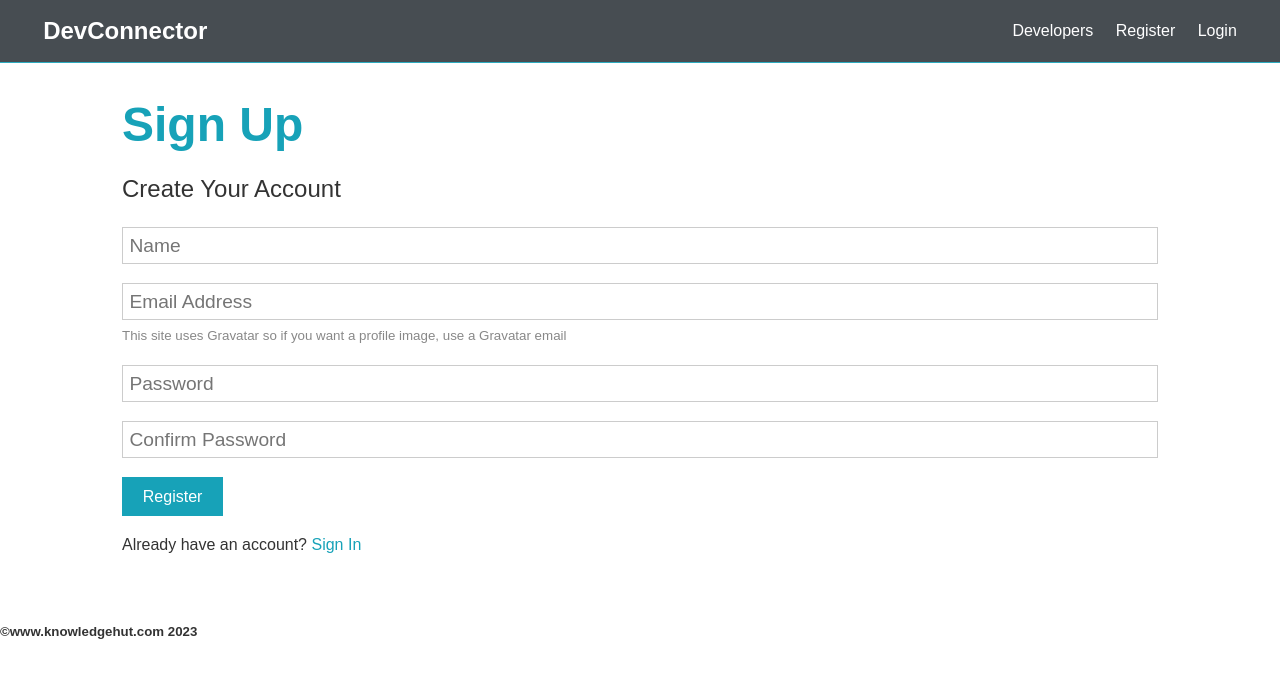
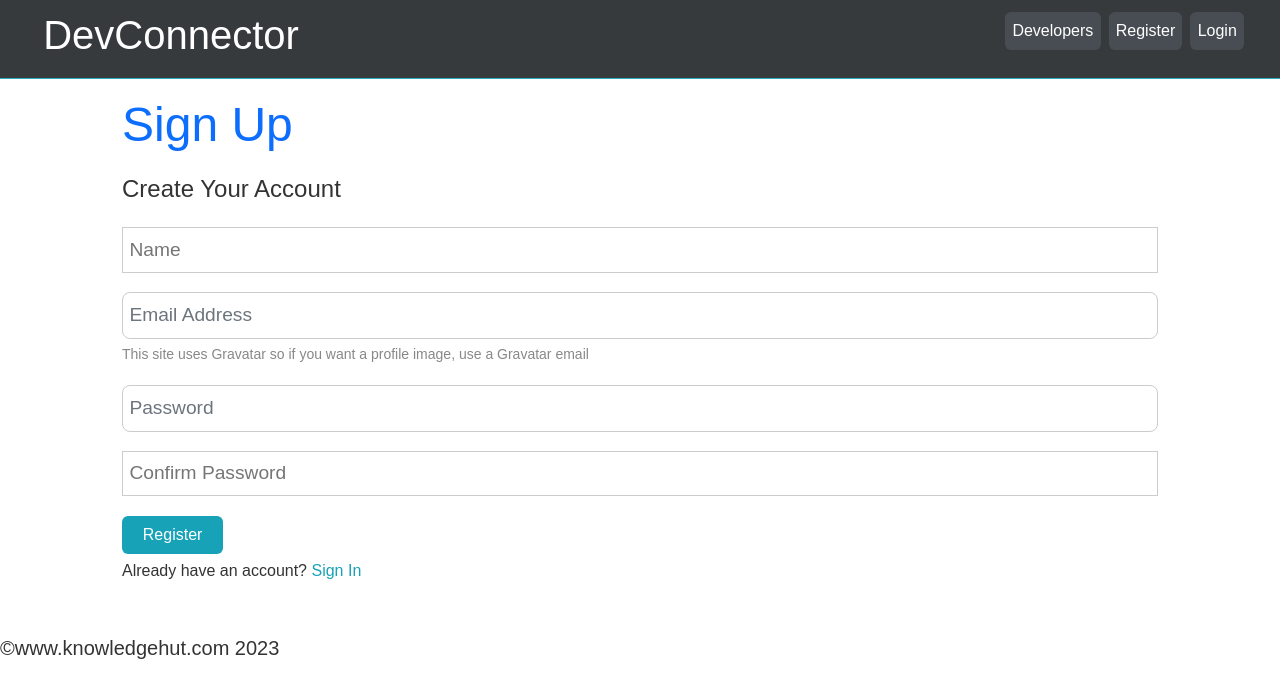
Before and after one commit to Amber-Lea-P/client, a React (Create React App) app: page /register in a window 1280 px wide. Shown: the top 698 px of the page. Built offline with nearby package versions, Linux system fonts and the light colour scheme.

Commit message:
updating register for error validation

```diff
--- a/package.json
+++ b/package.json
@@ -7,6 +7,7 @@
     "@testing-library/react": "^13.4.0",
     "@testing-library/user-event": "^13.5.0",
     "axios": "^1.3.2",
+    "classnames": "^2.3.2",
     "react": "^18.2.0",
     "react-dom": "^18.2.0",
     "react-router-dom": "^6.8.0",
--- a/public/index.html
+++ b/public/index.html
@@ -1,6 +1,7 @@
 <!DOCTYPE html>
 <html lang="en">
   <head>
+    <link rel="stylesheet" href="https://cdn.jsdelivr.net/npm/bootstrap@5.2.3/dist/css/bootstrap.min.css" integrity="sha384-rbsA2VBKQhggwzxH7pPCaAqO46MgnOM80zW1RWuH61DGLwZJEdK2Kadq2F9CUG65" crossorigin="anonymous" />
     <meta charset="utf-8" />
     <link rel="icon" href="%PUBLIC_URL%/favicon.ico" />
     <meta name="viewport" content="width=device-width, initial-scale=1" />
--- a/src/components/auth/Register.jsx
+++ b/src/components/auth/Register.jsx
@@ -1,5 +1,6 @@
 import React, { Component } from 'react'
 import axios from "axios";
+import classnames from "classnames";
 export default class Register extends Component {
   constructor() {
     super(); // super method: it is telling us to call the base class constructor located within the Component
@@ -32,7 +33,7 @@ export default class Register extends Component {
         ((element) => {
           console.log({ msg: element.msg, field: element.param });
           if (element.param == "email") errorObj.email = element.msg;
-          if (element.param == "password") errorObj.passowrd = element.msg;
+          if (element.param == "password") errorObj.password = element.msg;
         });
         this.setState({errors:errorObj});
       });
@@ -66,8 +67,13 @@ export default class Register extends Component {
           placeholder="Email Address"
           name="email"
           value = {email}
-          onChange={this.onChange} />
-
+          onChange={this.onChange}
+          className={classnames
+          ("form-control form-control-lg",
+          {
+            "is-invalid": this.state.errors && this.state.errors.email, })}
+           />
+        <div className="d-block invalid-feedback">{this.state.errors.email}</div>
           <small class="form-text"
             >This site uses Gravatar so if you want a profile image, use a
             Gravatar email</small>
@@ -81,7 +87,15 @@ export default class Register extends Component {
             minLength="6"
             value = {password}
             onChange={this.onChange}
-          />
+            className={classnames
+              ("form-control form-control-lg",
+            {
+              "is-invalid": this.state.errors && this.state.errors.password,
+            })}
+            />
+            <div className="d-block invalid-feedback">
+            {this.state.errors.password}
+            </div>
         </div>
 
         <div class="form-group">
```
Also changed, not shown: 1 other file (tests, documents, lock files or other folders).
